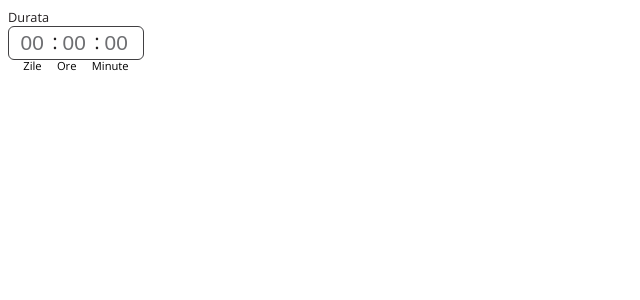
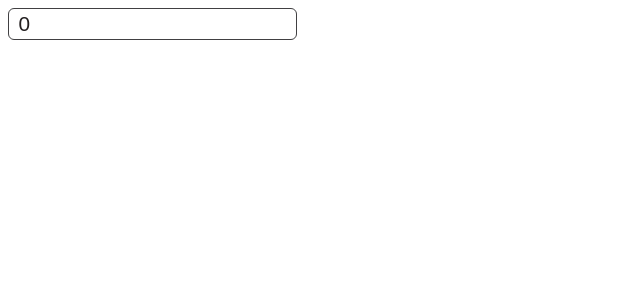
Before and after one commit to radaalinmihai/react-code-input-v2, a React app: page / in a window 1280 px wide. Shown: the top 300 px of the page, without its empty margins (0-640 px from the left). Built offline with nearby package versions, Linux system fonts and the light colour scheme.

Commit message:
added num mode and isolated styles for each mode

```diff
--- a/config/webpack.common.js
+++ b/config/webpack.common.js
@@ -59,14 +59,16 @@ module.exports = {
 		minimize: true
 	},
 	plugins: [
-		new MiniCssExtractPlugin(),
+		new MiniCssExtractPlugin({
+			filename: "react-code-input-v2.css"
+		}),
 		new HtmlWebpackPlugin({
 			title: "React Code Input V2",
 			template: "./public/index.html",
 		}),
 	],
 	output: {
-		filename: "[name].bundle.js",
+		filename: "index.js",
 		path: path.resolve(__dirname, "../dist"),
 		clean: true
 	},
--- a/src/components/Input.tsx
+++ b/src/components/Input.tsx
@@ -1,24 +1,28 @@
-import { ChangeEventHandler, FocusEventHandler, FunctionComponent, useCallback, useEffect, useState } from "react";
+import { ChangeEventHandler, FocusEventHandler, forwardRef, useCallback, useEffect, useState } from "react";
 import { IInput } from "@interfaces/InputTypes";
 import { NUMBER_REG } from "@utilities/constants";
 import { addTrailingZero } from "@utilities/helpers";
 import clsx from "clsx";
 
-const Input: FunctionComponent<IInput> = ({
+const Input = forwardRef<HTMLInputElement, IInput>(
+	(
+		{
 			onChange,
 			placeholder,
-	maxLength = 2,
+			maxLength,
 			onlyNumeric = false,
 			disabled = false,
 			defaultValue = "",
 			externalValue,
 			onBlur,
 			className = "",
-}) => {
+		},
+		ref,
+	) => {
 		const [value, setValue] = useState("");
 		const handleOnChange = useCallback<ChangeEventHandler<HTMLInputElement>>(
 			(e) => {
-			if (!(e.target.value.length <= maxLength)) {
+				if (maxLength && !(e.target.value.length <= maxLength)) {
 					return;
 				}
 				if (onlyNumeric) {
@@ -43,7 +47,7 @@ const Input: FunctionComponent<IInput> = ({
 			[handleOnChange],
 		);
 		useEffect(() => {
-		if (defaultValue?.length <= maxLength) {
+			if (maxLength && defaultValue?.length <= maxLength) {
 				setValue(defaultValue);
 			}
 		}, [maxLength]);
@@ -56,6 +60,7 @@ const Input: FunctionComponent<IInput> = ({
 		return (
 			<div className="react-code-input--container">
 				<input
+					ref={ref}
 					onBlur={handleOnBlur}
 					disabled={disabled}
 					value={externalValue || value}
@@ -67,6 +72,7 @@ const Input: FunctionComponent<IInput> = ({
 				/>
 			</div>
 		);
-};
+	},
+);
 
 export default Input;
--- a/src/index.tsx
+++ b/src/index.tsx
@@ -1,9 +1,16 @@
-import React, { FC } from "react";
+import React, { FunctionComponent } from "react";
 import * as ReactDOM from "react-dom";
 import "@styles/global.css";
 import ReactCodeInputTime from "@modes/ReactCodeInputTime";
+import { InputTypes } from "@interfaces/InputTypes";
+import ReactCodeInputNum from "@modes/ReactCodeInputNum";
 
-const ReactCodeInputV2: FC = () => {
+type IProps = {
+	type?: InputTypes;
+};
+
+const ReactCodeInputV2: FunctionComponent<IProps> = ({ type }) => {
+	if (type === InputTypes.TIME) {
 		return (
 			<ReactCodeInputTime
 				hints={{
@@ -15,11 +22,18 @@ const ReactCodeInputV2: FC = () => {
 				label="Durata"
 			/>
 		);
+	}
+
+	if (type === InputTypes.NUM) {
+		return <ReactCodeInputNum />;
+	}
+
+	return null;
 };
 
 ReactDOM.render(
 	<React.StrictMode>
-		<ReactCodeInputV2 />
+		<ReactCodeInputV2 type={InputTypes.NUM} />
 	</React.StrictMode>,
 	document.getElementById("root"),
 );
--- /dev/null
+++ b/src/interfaces/ICodeInputNum.ts
@@ -0,0 +1,4 @@
+export enum KeyPress {
+	DOWN = "ArrowDown",
+	UP = "ArrowUp",
+}
--- /dev/null
+++ b/src/modes/ReactCodeInputNum.tsx
@@ -0,0 +1,52 @@
+import Input from "@components/Input";
+import { FunctionComponent, useCallback, useEffect, useRef, useState } from "react";
+import { KeyPress } from "@interfaces/ICodeInputNum";
+
+interface IProps {
+	allowNegativeValues?: boolean;
+}
+
+const ReactCodeInputNum: FunctionComponent<IProps> = ({ allowNegativeValues = false }) => {
+	const [value, setValue] = useState(0);
+	const inputRef = useRef<HTMLInputElement>(null);
+
+	const checkForNegativeValues = useCallback(
+		(val: number) => {
+			if (!allowNegativeValues && val > 0) {
+				return val;
+			}
+
+			return 0;
+		},
+		[allowNegativeValues],
+	);
+
+	const handleKeyPress = useCallback((e: KeyboardEvent) => {
+		switch (e.key as KeyPress) {
+			case KeyPress.UP:
+				setValue((prevNumber) => checkForNegativeValues(prevNumber + 1));
+				break;
+			case KeyPress.DOWN:
+				setValue((prevNumber) => checkForNegativeValues(prevNumber - 1));
+				break;
+		}
+	}, []);
+
+	const handleSetValue = useCallback((value: string) => {
+		setValue(~~value);
+	}, []);
+
+	useEffect(() => {
+		inputRef.current?.addEventListener("keydown", handleKeyPress, false);
+
+		return () => inputRef.current?.removeEventListener("keypress", handleKeyPress, false);
+	}, []);
+
+	return (
+		<div className="react-code-input--num">
+			<Input ref={inputRef} externalValue={value.toString()} onChange={handleSetValue} />
+		</div>
+	);
+};
+
+export default ReactCodeInputNum;
--- a/src/modes/ReactCodeInputTime.tsx
+++ b/src/modes/ReactCodeInputTime.tsx
@@ -1,11 +1,11 @@
 import Input from "@components/Input";
 import { Fragment, FunctionComponent, useCallback, useEffect, useMemo, useState } from "react";
-import ReactCodeInputWrapper from "@components/ReactCodeInputWrapper";
 import { IInputValue } from "@interfaces/InputTypes";
 import { addTrailingZero, createEmptyTimes } from "@utilities/helpers";
 import { IInputTimeDigitProps, IInputTimeFields, IInputTimeHints, InputTimeTypes } from "@interfaces/ICodeInputTime";
 import ReactCodeInputTimeHints from "@components/ReactCodeInputTimeHints";
 import clsx from "clsx";
+import ReactCodeInputWrapper from "@components/ReactCodeInputWrapper";
 
 interface IProps {
 	label?: string;
@@ -98,6 +98,7 @@ const ReactCodeInputTime: FunctionComponent<IProps> = ({
 		(value: string, idx: number) => {
 			return (
 				<Input
+					maxLength={2}
 					className={digitClassNames}
 					onBlur={handleOnBlur(idx)}
 					externalValue={value}
@@ -142,7 +143,7 @@ const ReactCodeInputTime: FunctionComponent<IProps> = ({
 	}, []);
 
 	return (
-		<div className={clsx("react-code-input--wrapper", containerClassNames)}>
+		<div className={clsx("react-code-input--time", containerClassNames)}>
 			{label && <div className="react-code-input--label">{label}</div>}
 			<ReactCodeInputWrapper className={inputContainerClassNames} disabled={disabled}>
 				{values.map((val, idx) => (
--- a/src/styles/inputs.css
+++ b/src/styles/inputs.css
@@ -10,8 +10,45 @@
 	padding: .2rem .6rem;
 	color: #231F20;
 
-	&--wrapper {
+	&--time {
 		width: max-content;
+
+		.react-code-input--container {
+			&-digit {
+				border-style: none;
+				outline: none;
+				font-size: 1.3rem;
+				width: calc(10px + 1.3rem);
+
+				&::placeholder {
+					color: #6D6E71;
+				}
+
+				&:disabled {
+					background-color: #D1D3D4;
+					pointer-events: none;
+					cursor: not-allowed;
+				}
+			}
+		}
+	}
+
+	&--num {
+		max-width: max-content;
+
+		.react-code-input {
+			&--container {
+				width: 100%;
+
+				&-digit {
+					border-radius: 6px;
+					color: #231F20;
+					font-size: 1.3rem;
+					border: 1px solid #414042;
+					padding: .2rem .6rem;
+				}
+			}
+		}
 	}
 
 	&--disabled {
@@ -42,25 +79,4 @@
 			font-size: 0.7rem;
 		}
 	}
-
-	&--container {
-
-
-		&-digit {
-			border-style: none;
-			outline: none;
-			font-size: 1.3rem;
-			width: calc(10px + 1.3rem);
-
-			&::placeholder {
-				color: #6D6E71;
-			}
-
-			&:disabled {
-				background-color: #D1D3D4;
-				pointer-events: none;
-				cursor: not-allowed;
-			}
-		}
-	}
 }
```
Also changed, not shown: .eslintrc.json. Lines whose indentation alone changed are shown as unchanged.
